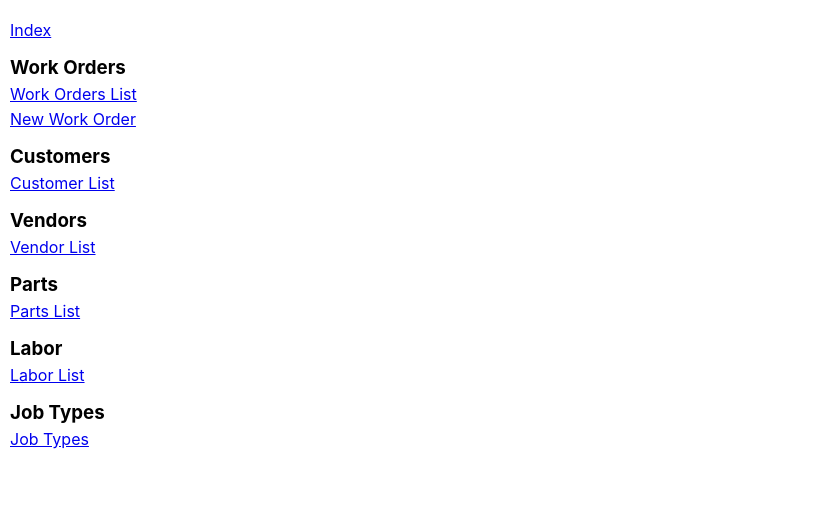
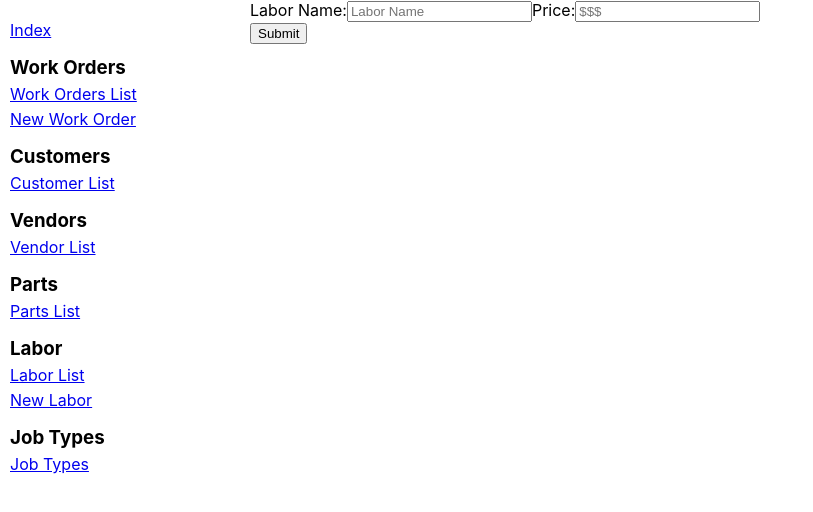
Before and after one commit to CraigYeoman/erp-yre, a React (Create React App) app in the folder client/: page /laborform in a window 1280 px wide. Shown: the top 512 px of the page, without its empty margins (0-813 px from the left). Built offline with nearby package versions, Linux system fonts and the light colour scheme; no server answers.

Commit message:
Labor controller for post and labor client form

```diff
--- a/client/public/index.html
+++ b/client/public/index.html
@@ -2,7 +2,6 @@
 <html lang="en">
   <head>
     <meta charset="utf-8" />
-    <link rel="icon" href="" />
     <meta name="viewport" content="width=device-width, initial-scale=1" />
     <meta name="theme-color" content="#000000" />
     <meta
--- a/client/src/App.js
+++ b/client/src/App.js
@@ -5,6 +5,7 @@ import CustomerList from "./components/customer/CustomerList";
 import JobTypeDetail from "./components/jobtype/JobTypeDetail";
 import JobTypeList from "./components/jobtype/JobTypeList";
 import LaborDetail from "./components/labor/LaborDetail";
+import LaborForm from "./components/labor/LaborForm";
 import LaborList from "./components/labor/LaborList";
 import PartDetail from "./components/parts/PartDetail";
 import PartsList from "./components/parts/PartsList";
@@ -28,6 +29,7 @@ function App() {
           <Route path="/jobtypedetail" element={<JobTypeDetail />}></Route>
           <Route path="/jobtypelist" element={<JobTypeList />}></Route>
           <Route path="/labordetail" element={<LaborDetail />}></Route>
+          <Route path="/laborform" element={<LaborForm />}></Route>
           <Route path="/laborlist" element={<LaborList />}></Route>
           <Route path="/partdetail" element={<PartDetail />}></Route>
           <Route path="/partslist" element={<PartsList />}></Route>
--- a/client/src/components/Nav.jsx
+++ b/client/src/components/Nav.jsx
@@ -24,6 +24,7 @@ function Nav() {
       <div className="nav-container">
         <h3>Labor</h3>
         <Link to="/laborlist">Labor List</Link>
+        <Link to="/laborform">New Labor</Link>
       </div>
       <div className="nav-container">
         <h3>Job Types</h3>
--- /dev/null
+++ b/client/src/components/labor/LaborForm.jsx
@@ -0,0 +1,42 @@
+import { Link } from "react-router-dom";
+import { useGlobalContext } from "../../context";
+
+const LaborForm = () => {
+  const { laborList, selectLaborID, loading } = useGlobalContext();
+
+  if (loading) {
+    return (
+      <section className="section">
+        <h4>Loading...</h4>{" "}
+      </section>
+    );
+  }
+
+  return (
+    <form method="POST" action="">
+      <div>
+        <label for="name">
+          Labor Name:
+          <input
+            type="text"
+            placeholder="Labor Name"
+            name="name"
+            required={true}
+          ></input>
+        </label>
+        <label for="price">
+          Price:
+          <input
+            type="number"
+            placeholder="$$$"
+            name="price"
+            required={true}
+          ></input>
+        </label>
+      </div>
+      <button type="submit">Submit</button>
+    </form>
+  );
+};
+
+export default LaborForm;
```
Also changed, not shown: 2 other files (tests, documents, lock files or other folders).
